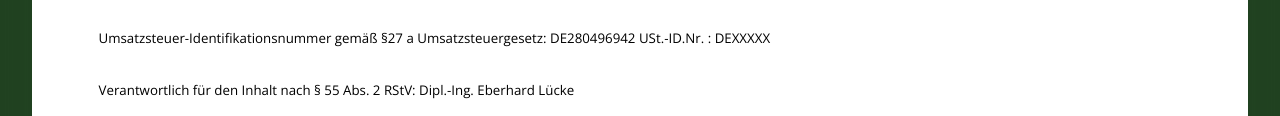
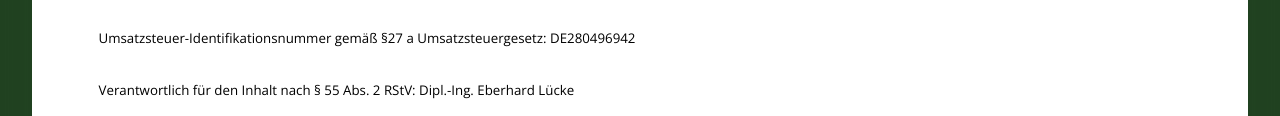
Before and after one commit to archidevelop/archidevelop.github.io, a plain HTML site: page impressum.html in a window 1280 px wide. Shown: the part 474-590 px from the top of the page. Drawn offline with nearby package versions, Linux system fonts and the light colour scheme; some packages are replaced by stand-ins of ours; a web font is replaced by a local one.

Commit message:
Impressum MVZ Änderung

```diff
--- a/impressum.html
+++ b/impressum.html
@@ -189,10 +189,7 @@
 								<p>Angaben gemäß § 5 TMG:
 <p>archidevelop | Dipl.-Ing. Eberhard Lücke <br/> Bielsteinstr. 44, 33604 Bielefeld <br/> Tel. 0521-520 5794 <br/>
                              E-Mail: eberhard.luecke(at)archidevelop.de</p>
-
-<p>Umsatzsteuer-Identifikationsnummer gemäß §27 a Umsatzsteuergesetz: DE280496942
-USt.-ID.Nr. : DEXXXXX </p>
-
+<p>Umsatzsteuer-Identifikationsnummer gemäß §27 a Umsatzsteuergesetz: DE280496942</p>
 <p>Verantwortlich für den Inhalt nach § 55 Abs. 2 RStV: Dipl.-Ing. Eberhard Lücke</p>
 
 <p>Quellenangabe für die verwendeten Bilder:
```
Also changed, not shown: mvz-lemgo-archidevelop.html (+2 -2 lines).
